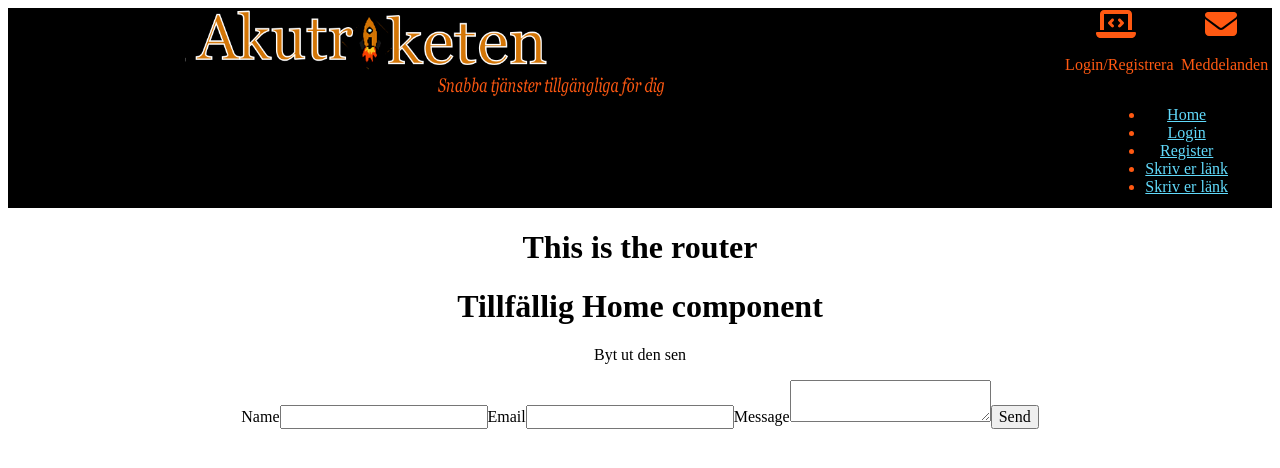
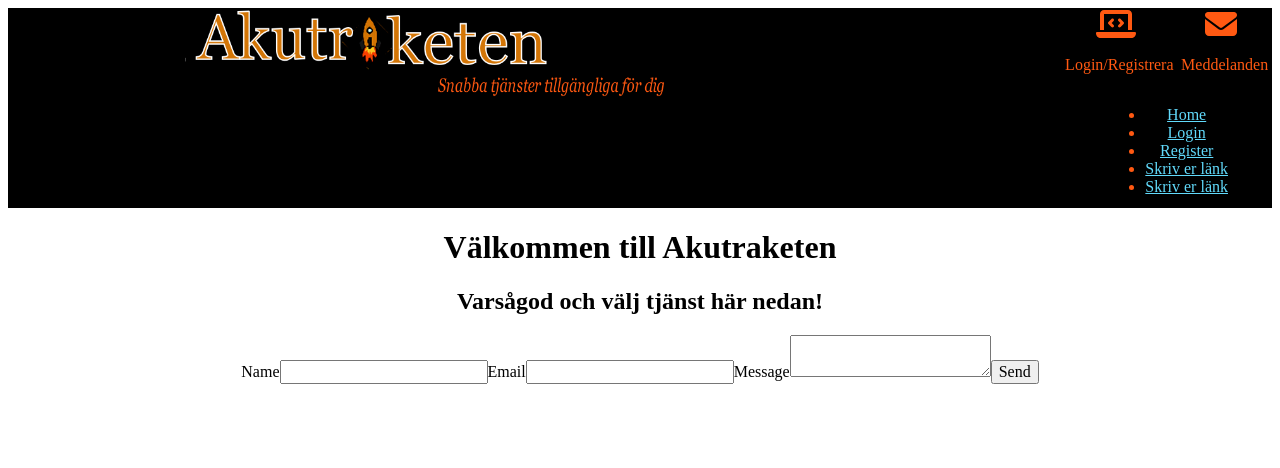
Before and after one commit to Tootfarangi90/Tjanstformedlingssida-FE, a React (Create React App) app: page / in a window 1280 px wide. Shown: the top 468 px of the page. Built offline with nearby package versions, Linux system fonts and the light colour scheme.

Commit message:
added homeJSX and RFCE startercode etc

```diff
--- a/src/App.jsx
+++ b/src/App.jsx
@@ -8,21 +8,15 @@ import {
 } from "react-router-dom";
 import Login from './routes/login-register/Login';
 import Register from './routes/login-register/Register';
-import Footer from "./components/footer/footer"
-import Header from "./components/header/Header"
+import Footer from "./components/footer/footer";
+import Header from "./components/header/Header";
+import Home from "./components/home/Home";
 
 
 
 
 
-const Home = () => {
-  return(
-    <div className='home-component'>
-      <h1>Tillfällig Home component</h1>
-      <p>Byt ut den sen</p>
-    </div>
-  )
-}
+
 
 
 function App() {
@@ -30,10 +24,11 @@ function App() {
     <div className="App">
     <Header title='Header'/>
 
+
     <Router>
      <Link to="/login" />
       <div>
-        <h1>This is the router</h1>
+
         <Routes >
           <Route path="/" element={<Home />} />
           <Route path="/login" element={<Login />} />
--- /dev/null
+++ b/src/components/home/Home.jsx
@@ -0,0 +1,23 @@
+import React from 'react'
+
+
+
+
+
+
+function Home() {
+
+  return (
+
+    <div>
+        <h1>
+            Välkommen till Akutraketen
+        </h1>
+        <h2>
+            Varsågod och välj tjänst här nedan!
+        </h2>
+    </div>
+  )
+}
+
+export default Home
```
